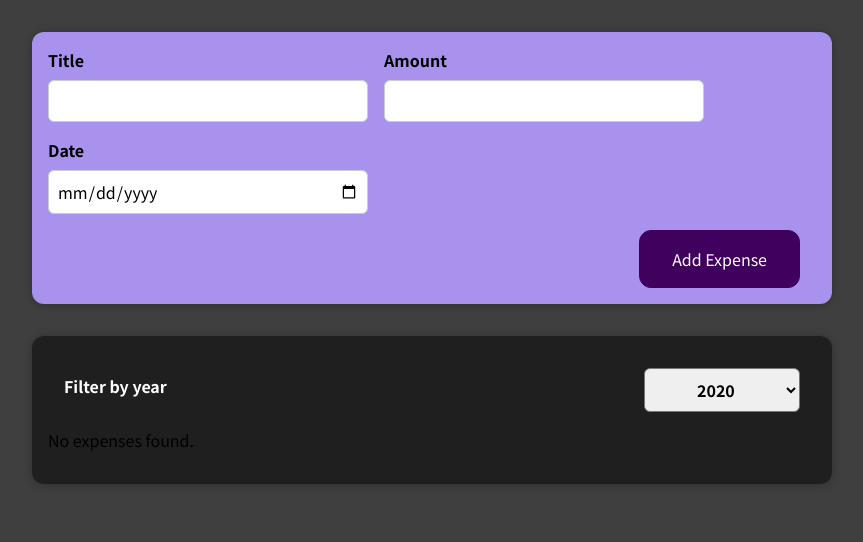
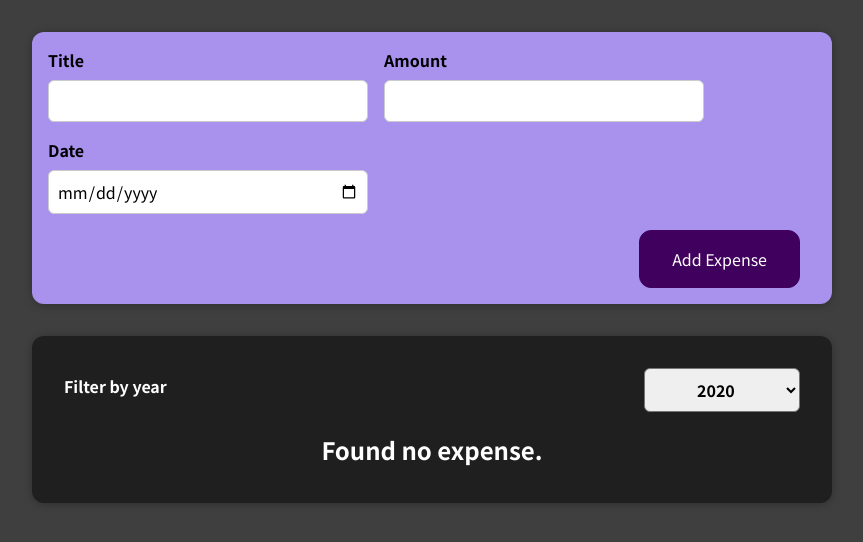
Before and after one commit to jripke74/react-0001, a React (Create React App) app: page / in a window 1280 px wide. Shown: the top 542 px of the page, without its empty margins (208-1071 px from the left). Built offline with nearby package versions, Linux system fonts and the light colour scheme.

Commit message:
add ExpenseList.js and .css

```diff
--- a/src/components/Expenses/ExpenseItem.js
+++ b/src/components/Expenses/ExpenseItem.js
@@ -8,6 +8,7 @@
 
 const ExpenseItem = (props) => {
 return (
+  <li>
     <Card className="expense-item">
       <ExpenseDate date={props.date} />
       <div className="expense-item__description">
@@ -15,6 +16,7 @@
         <div className="expense-item__price">${props.amount}</div>
       </div>
     </Card>
+  </li>
   );
 };
 
--- a/src/components/Expenses/Expenses.js
+++ b/src/components/Expenses/Expenses.js
@@ -1,7 +1,7 @@
 import React, { useState } from 'react';
 
-import ExpenseItem from './ExpenseItem';
 import Card from '../UI/Card';
+import ExpensesList from './ExpensesList';
 import ExpensesFilter from './ExpensesFilter';
 import './Expenses.css';
 
@@ -16,19 +16,6 @@
     return expense.date.getFullYear().toString() === filteredYear;
   });
 
-  let expensesContent = <p>No expenses found.</p>
-
-  if (filteredExpenses.length > 0) {
-    expensesContent = filteredExpenses.map((expense) => (
-      <ExpenseItem
-        key={expense.id}
-        title={expense.title}
-        amount={expense.amount}
-        date={expense.date}
-      />
-    ))
-  }
-
   return (
     <div>
       <Card className="expenses">
@@ -36,7 +23,7 @@
           selected={filteredYear}
           onChangeFilter={filterChangeHandler}
         />
-        {expensesContent}
+        <ExpensesList items={filteredExpenses} />
       </Card>
     </div>
   );
--- /dev/null
+++ b/src/components/Expenses/ExpensesList.css
@@ -0,0 +1,9 @@
+.expenses-list {
+  list-style: none;
+  padding: 0;
+}
+
+.expenses-list__fallback {
+  color: white;
+  text-align: center;
+}
--- /dev/null
+++ b/src/components/Expenses/ExpensesList.js
@@ -0,0 +1,25 @@
+import React from 'react';
+
+import ExpenseItem from './ExpenseItem';
+import './ExpensesList.css'
+
+const ExpensesList = props => {
+  if (props.items.length === 0) {
+    return <h2 className='expenses-list__fallback'>Found no expense.</h2>;
+  }
+
+  return (
+    <ul className='expense-list'>
+      {props.items.map((expense) => (
+        <ExpenseItem
+          key={expense.id}
+          title={expense.title}
+          amount={expense.amount}
+          date={expense.date}
+        />
+      ))}
+    </ul>
+  );
+};
+
+export default ExpensesList;
```
